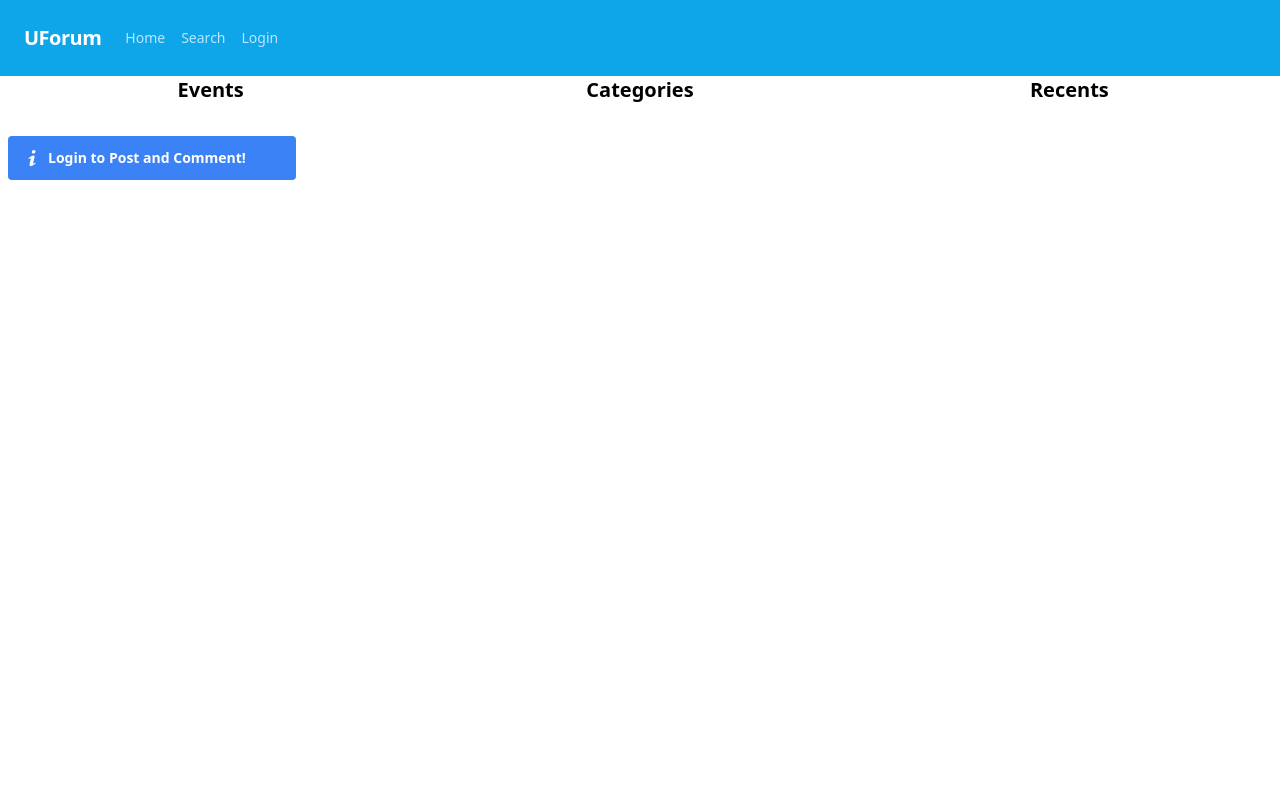
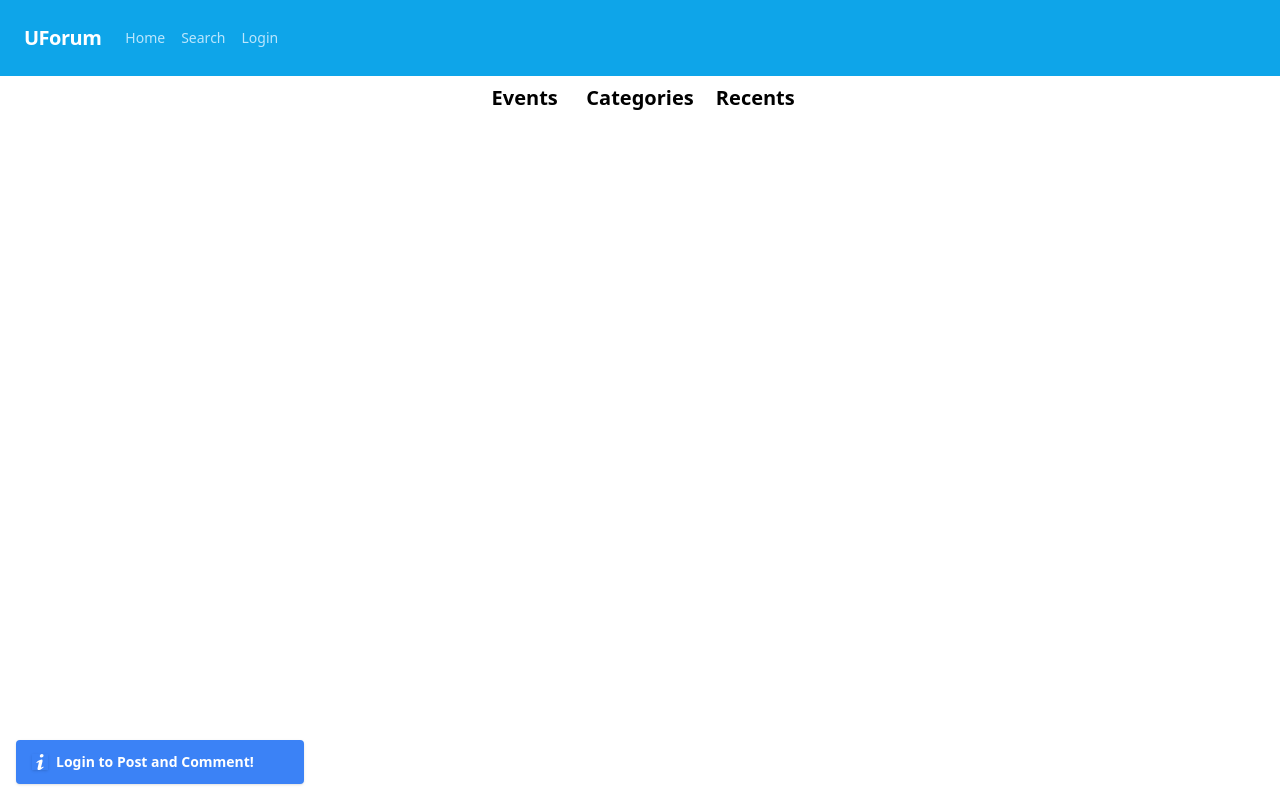
Before and after one commit to sckaff/uforum, a React (Create React App) app in the folder front-end/: page / in a window 1280 px wide. Built offline with nearby package versions, Linux system fonts and the light colour scheme; no server answers.

Commit message:
Minor CSS padding and console error tidy
- Added padding to a few elements to avoid text merging with borders
- Created scroll to each row when posts extend past screen bottom
- Removed unused imports/improper use of '==' instead of '==='

```diff
--- a/front-end/src/components/Post/CommentSection.tsx
+++ b/front-end/src/components/Post/CommentSection.tsx
@@ -138,13 +138,13 @@ export default function CommentSectionNew(props: {postID: number}) {
     }
 
     return (
-        <div>
+        <div className="p-2">
             <div>
                 <p data-cy="comment-title" className="text-lg font-sans font-bold ml-3 mt-1">Create a comment:</p>
                 <form onSubmit={handleSubmit}>
                     {dispError()}
                     <textarea className={commentInputBox} data-cy="comment-input" id="body" value={body} rows={4} placeholder="Comment" onChange={(e) => setBody(e.target.value)} required/><br/>
-                    <button className="bg-orange-400 w-full rounded mb-1 overflow-hidden shadow-lg" data-cy="comment-submit" type="submit">Submit</button>
+                    <button className="p-1 bg-orange-400 w-1/6 rounded mb-1 overflow-hidden shadow-lg mt-1" data-cy="comment-submit" type="submit">Submit</button>
                 </form>
             </div>
             <div>
--- a/front-end/src/components/Post/CreatePost.tsx
+++ b/front-end/src/components/Post/CreatePost.tsx
@@ -1,7 +1,6 @@
 import React, { useState, useEffect } from "react";
 import axios from "axios";
 import { Category } from "../types/Category";
-import { Post } from "../types/Post";
 import authService from "../../services/auth.service";
 
 type post_input = {
@@ -11,7 +10,7 @@ type post_input = {
 }
 
 const postBody_class = "text-sm text-gray-base w-96 border rounded m-2";
-const postBody_error_class = postBody_class + " border-red-500";
+const postTitleClassName = "text-sm text-gray-base w-96 mr-3 py-5 px-11 h-2 border border-gray-200 rounded mb-2 m-2"
 
 export default function CreatePost(props: {loggedIn: boolean}) {
 
@@ -19,7 +18,6 @@ export default function CreatePost(props: {loggedIn: boolean}) {
     const [body, setBody] = useState<string>("");
     const [category, setCategory] = useState<string>("");
     const [categories, setCategories] = useState<Array<Category>>([]);
-    const [postTitleClassName, setPostTitleClassName] = useState<string>("text-sm text-gray-base w-96 mr-3 py-5 px-11 h-2 border border-gray-200 rounded mb-2 m-2");
     const [postAffirm, setPostAffirm] = useState<string>("font-medium tracking-wide text-green-500 text-xs mt-1 ml-2 invisible");
 
 
--- a/front-end/src/components/Post/PostView.tsx
+++ b/front-end/src/components/Post/PostView.tsx
@@ -5,9 +5,8 @@ import CommentSection from "./CommentSection";
 
 export default function PostView() {
 
-    let { id } = useParams<{ id: string }>();
     const [post, setPost] = useState<Post>();
-    const [comments, setComments] = useState<Comment[]>([]);
+    const { id } = useParams<{ id: string }>();
 
     useEffect(() => {
         fetch('http://localhost:8080/posts/' + id)
@@ -31,7 +30,7 @@ export default function PostView() {
             <div className="flex flex-col items-center justify-center mt-1  ">
                 <div className="relative min-w-96 w-2/3 rounded overflow-hidden shadow-lg border-2 border-sky-500">
                         <div className="m-3">
-                            <div className="text-xl font-sans font-bold">
+                            <div className="text-xl font-sans font-bold m-1">
                                 {post.title}
                             </div>
                             <div className="text-lg font-sans italic inline-block bg-gray-200 rounded-full px-3 py-1 text-sm font-semibold text-gray-700 mr-2 mb-2">
--- a/front-end/src/components/other/Authenticator.tsx
+++ b/front-end/src/components/other/Authenticator.tsx
@@ -23,7 +23,7 @@ export default function Authenticator() {
     }, []);
 
     return (
-        <>
+        <div className='min-h-screen flex flex-col h-screen'>
             <BrowserRouter>
             <Homebar loggedIn={loggedIn}/>
                 <Routes>
@@ -37,7 +37,7 @@ export default function Authenticator() {
                     <Route path='/categories/:category' element={<CategoriesPage/>}/>
                 </Routes>
             </BrowserRouter>
-        </>
+        </div>
 
     )
 }
--- a/front-end/src/components/other/Homebar.tsx
+++ b/front-end/src/components/other/Homebar.tsx
@@ -1,5 +1,3 @@
-import React, { useEffect, useState } from 'react';
-import authService from '../../services/auth.service';
 import { Link } from 'react-router-dom';
 
 export default function Homebar(props: {loggedIn: boolean}) {
@@ -34,18 +32,12 @@ export default function Homebar(props: {loggedIn: boolean}) {
     }
 
     return (
-        <nav className="flex items-center justify-between flex-wrap bg-sky-500 p-6">
+        <div className="flex flex-row bg-sky-500 p-6">
             <div className="flex items-center flex-shrink-0 text-white mr-6">
                 <span className="font-bold text-xl tracking-tight">UForum</span>
             </div>
-            <div className="block lg:hidden">
-                <button className="flex items-center px-3 py-2 border rounded text-teal-200 border-teal-400 hover:text-white hover:border-white">
-                <svg className="fill-current h-3 w-3" viewBox="0 0 20 20" xmlns="http://www.w3.org/2000/svg"><title>Menu</title><path d="M0 3h20v2H0V3zm0 6h20v2H0V9zm0 6h20v2H0v-2z"/></svg>
-                </button>
-            </div>
             <div className="w-full block flex-grow lg:flex lg:items-center lg:w-auto">
-                <div className="text-sm lg:flex-grow">
-                <>
+                <div className="flex flex-row text-sm lg:flex-grow">
                 <Link data-cy="home-button" to="/" className="block mt-4 lg:inline-block lg:mt-0 text-sky-200 hover:text-white mr-4" data-testid="HomeBtn">
                     Home
                 </Link>
@@ -54,12 +46,11 @@ export default function Homebar(props: {loggedIn: boolean}) {
                 </Link>
                 {loginButton()}
                 {createPostButton()}
-                </>
                 </div>
                 {/* <div>
                 <a href="#" className="inline-block text-sm px-4 py-2 leading-none border rounded text-white border-white hover:border-transparent hover:text-teal-500 hover:bg-white mt-4 lg:mt-0">Download</a>
                 </div> */}
             </div>
-        </nav>
+        </div>
     );
 }
--- a/front-end/src/components/routes/CategoriesPage.tsx
+++ b/front-end/src/components/routes/CategoriesPage.tsx
@@ -1,7 +1,6 @@
 import React, { useEffect, useState } from "react";
 import { Link, useParams } from "react-router-dom";
 import { Post } from "../types/Post";
-import { Category } from "../types/Category";
 
 export default function CategoriesPage() {
 
--- a/front-end/src/components/routes/Home.tsx
+++ b/front-end/src/components/routes/Home.tsx
@@ -127,9 +127,9 @@ export default function Home(props: {loggedIn: boolean}) {
     })
 
     return (
-        <div>
-            <div className="max-w-7xl mx-auto grid grid-cols-12 gap-2">
-                <div className="col-span-4">
+        <div className='flex flex-col overflow-hidden h-full p-2'>
+            <div className="max-w-7xl mx-auto grid grid-cols-12 gap-2 h-full overflow-hidden">
+                <div className="col-span-4 h-full overflow-y-auto">
                     <div data-cy="events-tab" className="text-center text-xl font-bold">
                         Events
                     </div>
@@ -137,7 +137,7 @@ export default function Home(props: {loggedIn: boolean}) {
                         {html_events}
                     </div>
                 </div>
-                <div className="col-span-4">
+                <div className="col-span-4 h-full overflow-y-auto">
                     <div data-cy="categories-tab" className="text-center text-xl font-bold">
                         Categories
                     </div>
@@ -145,12 +145,15 @@ export default function Home(props: {loggedIn: boolean}) {
                         {html_categories}
                     </div>
                 </div>
-                <div className="col-span-4">
+                <div className="col-span-4 h-full overflow-y-auto">
                     <div data-cy="recents-tab" className="text-center text-xl font-bold">
                         Recents
                     </div>
                     <div className="grid gap-y-1">
-                        {html_recents}
+                        <div className='flex flex-col'>
+                            {html_recents}
+                        </div>
+
                     </div>
                 </div>
             </div>
@@ -158,8 +161,8 @@ export default function Home(props: {loggedIn: boolean}) {
             { props.loggedIn ?
                 <div></div>
                 :
-                <div className="flex items-center bg-blue-500 text-white text-sm font-bold px-4 py-3 w-72 rounded m-2" role="alert">
-                <svg className="fill-current w-4 h-4 mr-2" xmlns="http://www.w3.org/2000/svg" viewBox="0 0 20 20"><path d="M12.432 0c1.34 0 2.01.912 2.01 1.957 0 1.305-1.164 2.512-2.679 2.512-1.269 0-2.009-.75-1.974-1.99C9.789 1.436 10.67 0 12.432 0zM8.309 20c-1.058 0-1.833-.652-1.093-3.524l1.214-5.092c.211-.814.246-1.141 0-1.141-.317 0-1.689.562-2.502 1.117l-.528-.88c2.572-2.186 5.531-3.467 6.801-3.467 1.057 0 1.233 1.273.705 3.23l-1.391 5.352c-.246.945-.141 1.271.106 1.271.317 0 1.357-.392 2.379-1.207l.6.814C12.098 19.02 9.365 20 8.309 20z"/></svg>
+                <div className="flex items-center shadow bg-blue-500 text-white text-sm font-bold px-4 py-3 w-72 rounded m-2" role="alert">
+                <svg className="fill-current shadow w-4 h-4 mr-2" xmlns="http://www.w3.org/2000/svg" viewBox="0 0 20 20"><path d="M12.432 0c1.34 0 2.01.912 2.01 1.957 0 1.305-1.164 2.512-2.679 2.512-1.269 0-2.009-.75-1.974-1.99C9.789 1.436 10.67 0 12.432 0zM8.309 20c-1.058 0-1.833-.652-1.093-3.524l1.214-5.092c.211-.814.246-1.141 0-1.141-.317 0-1.689.562-2.502 1.117l-.528-.88c2.572-2.186 5.531-3.467 6.801-3.467 1.057 0 1.233 1.273.705 3.23l-1.391 5.352c-.246.945-.141 1.271.106 1.271.317 0 1.357-.392 2.379-1.207l.6.814C12.098 19.02 9.365 20 8.309 20z"/></svg>
                 <p>Login to Post and Comment!</p>
               </div>
             }
```
Also changed, not shown: front-end/src/components/profile/ProfileView.tsx (+5 -5 lines), 1 other file (tests, documents, lock files or other folders).
